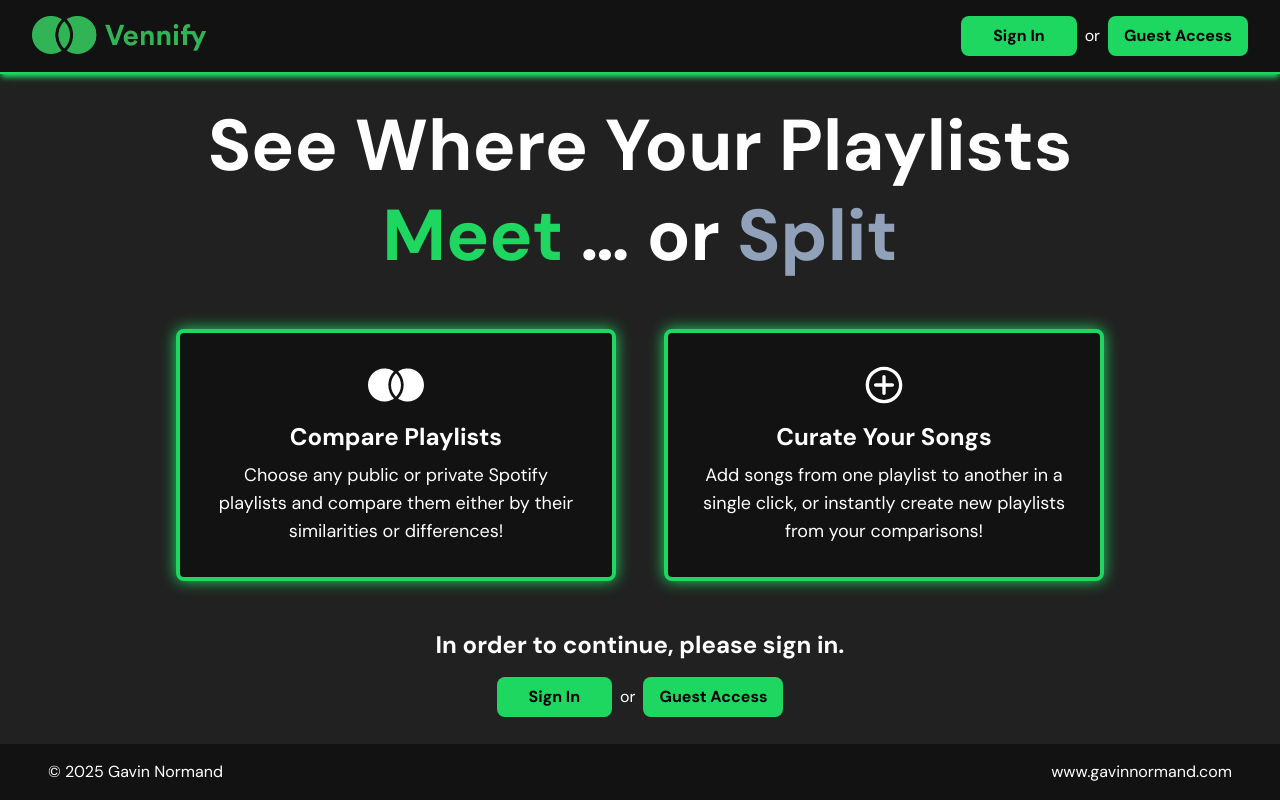
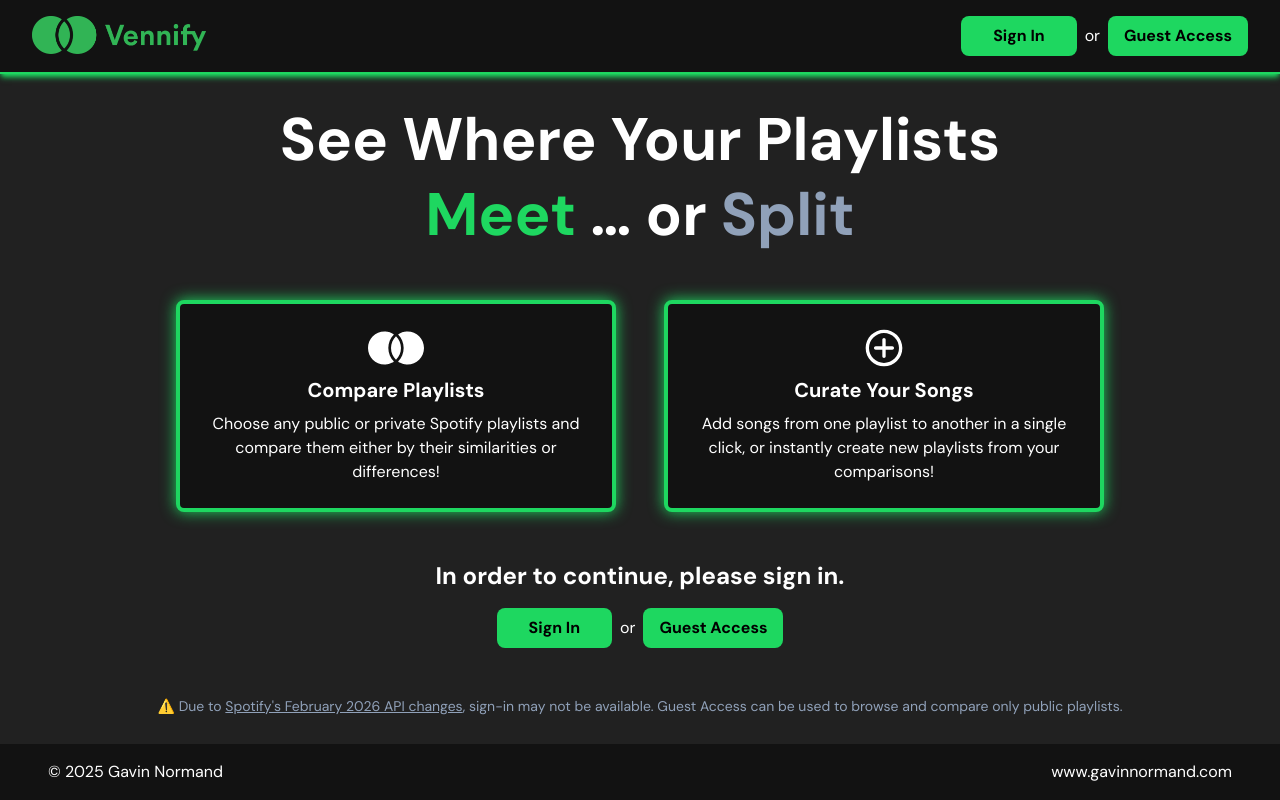
Before and after one commit to gavinnormand/vennify, a React (Vite) app: page / in a window 1280 px wide. Built offline with nearby package versions, Linux system fonts and the light colour scheme.

Commit message:
Fix redirect

```diff
--- a/src/App.tsx
+++ b/src/App.tsx
@@ -21,6 +21,8 @@ function App() {
     console.log("Token", token);
   };
 
+  console.log("token", token);
+
   return (
     <Router>
       <div className="flex min-h-screen flex-col">
@@ -37,15 +39,13 @@ function App() {
                 <Home
                   token={token}
                   setToken={setToken}
+                  loginType={loginType}
                   setLoginType={setLoginType}
                   handleGuestLogin={handleGuestLogin}
                 />
               }
             />
-            <Route
-              path="/compare"
-              element={<Compare loginType={loginType} />}
-            />
+            <Route path="/compare" element={<Compare token={token} loginType={loginType} />} />
           </Routes>
         </div>
         <Footer />
--- a/src/components/footer.tsx
+++ b/src/components/footer.tsx
@@ -2,7 +2,7 @@ function Footer() {
   return (
     <footer>
       <div className="bg-secondary flex items-center justify-between px-12 py-4">
-        <p>© 2025 Gavin Normand</p>
+        <p>© {new Date().getFullYear()} Gavin Normand</p>
         <p>
           <a
             href="https://www.gavinnormand.com/"
--- a/src/components/infoCard.tsx
+++ b/src/components/infoCard.tsx
@@ -6,11 +6,11 @@ interface InfoCardProps {
 
 const InfoCard: React.FC<InfoCardProps> = ({ icon, title, text }) => {
   return (
-    <div className="border-accent bg-secondary shadow-accent flex flex-col items-center gap-4 rounded-lg border-4 p-8 text-center shadow-[0_0_15px_rgba(0,0,0,0.3)]">
+    <div className="border-accent bg-secondary shadow-accent flex flex-col items-center gap-2 rounded-lg border-4 p-6 text-center shadow-[0_0_15px_rgba(0,0,0,0.3)]">
       {icon}
       <div className="flex flex-col gap-2">
-        <h3 className="text-2xl font-bold text-white">{title}</h3>
-        <p className="text-lg text-white">{text}</p>
+        <h3 className="text-xl font-bold text-white">{title}</h3>
+        <p className="text-md text-white">{text}</p>
       </div>
     </div>
   );
--- a/src/pages/compare.tsx
+++ b/src/pages/compare.tsx
@@ -1,5 +1,5 @@
 import { useEffect, useState } from "react";
-import { useLocation } from "react-router-dom";
+import { useNavigate } from "react-router-dom";
 import Track from "../components/track";
 import Venn from "../components/venn";
 import PlaylistButton from "../components/playlistButton";
@@ -9,12 +9,17 @@ import ChoosePlaylist from "../components/choosePlaylist";
 
 interface CompareProps {
   loginType: AuthTypes;
+  token: string | null;
 }
 
-const Compare: React.FC<CompareProps> = ({ loginType }) => {
-  const location = useLocation();
+const Compare: React.FC<CompareProps> = ({ loginType, token }) => {
+  const navigate = useNavigate();
   const isGuest = loginType == "GUEST";
-  const token = location.state.token;
+
+  useEffect(() => {
+    if (!token) navigate("/", { replace: true });
+  }, [token, navigate]);
+
   const [playlists, setPlaylists] = useState<
     SpotifyApi.PlaylistObjectSimplified[]
   >([]);
@@ -174,6 +179,8 @@ const Compare: React.FC<CompareProps> = ({ loginType }) => {
     }
   };
 
+  if (!token) return null;
+
   return (
     <div className="p-8">
       {!confirmed && (
--- a/src/pages/home.tsx
+++ b/src/pages/home.tsx
@@ -5,6 +5,7 @@ import SignIn from "../components/signIn";
 import type { AuthTypes } from "../types";
 
 interface HomeProps {
+  loginType: AuthTypes;
   setLoginType: React.Dispatch<React.SetStateAction<AuthTypes>>;
   token: string | null;
   setToken: React.Dispatch<React.SetStateAction<string | null>>;
@@ -12,6 +13,7 @@ interface HomeProps {
 }
 
 const Home: React.FC<HomeProps> = ({
+  loginType,
   setLoginType,
   token,
   setToken,
@@ -44,7 +46,7 @@ const Home: React.FC<HomeProps> = ({
 
   return (
     <div className="mx-auto flex max-w-6xl flex-1 flex-col items-center justify-center gap-12 px-12 py-6 text-center">
-      <h1 className="text-5xl leading-tight font-bold md:text-7xl">
+      <h1 className="text-5xl leading-tight font-bold md:text-6xl">
         See Where Your Playlists
         <br />
         <span className="text-accent">Meet</span> … or{" "}
@@ -80,7 +82,7 @@ const Home: React.FC<HomeProps> = ({
         <Link
           className="bg-accent cursor-pointer rounded-lg px-12 py-3 text-xl font-semibold text-black transition-all hover:bg-green-500"
           to="/compare"
-          state={{ token: token }}
+          state={{ loginType: loginType, token: token }}
         >
           Continue
         </Link>
@@ -92,6 +94,19 @@ const Home: React.FC<HomeProps> = ({
           <SignIn handleGuestLogin={handleGuestLogin} />
         </div>
       )}
+      <p className="text-center text-sm text-slate-400">
+        ⚠️ Due to{" "}
+        <a
+          href="https://developer.spotify.com/blog/2026-02-06-update-on-developer-access-and-platform-security"
+          target="_blank"
+          rel="noreferrer"
+          className="underline hover:text-slate-200"
+        >
+          Spotify's February 2026 API changes
+        </a>
+        , sign-in may not be available. Guest Access can be used to browse and
+        compare only public playlists.
+      </p>
     </div>
   );
 };
```
